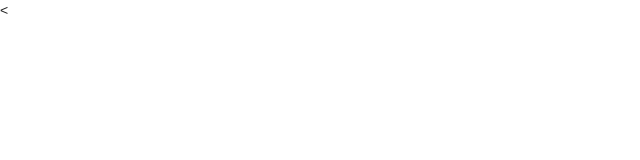
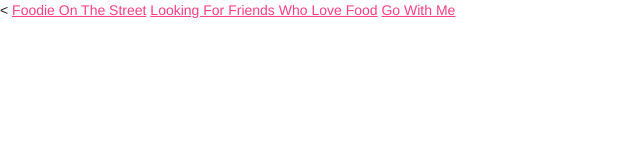
Before and after one commit to khzaw/fb-lann-nyoon, a plain HTML site: page index.html in a window 1280 px wide. Shown: the whole page, without its empty margins (0-640 px from the left). Drawn offline with nearby package versions, Linux system fonts and the light colour scheme.

Commit message:
Add some links

```diff
--- a/index.html
+++ b/index.html
@@ -11,6 +11,9 @@
 
   </head>
   <body>
+    <a href="https://www.facebook.com/FoodieOnTheStreet">Foodie On The Street</a>
+    <a href="https://www.facebook.com/lookingforfriendswholovefoods">Looking For Friends Who Love Food</a>
+    <a href="https://www.facebook.com/gowithme.mm/">Go With Me</a>
 
     <script defer src="https://code.getmdl.io/1.1.3/material.min.js"></script>
   </body>
```
